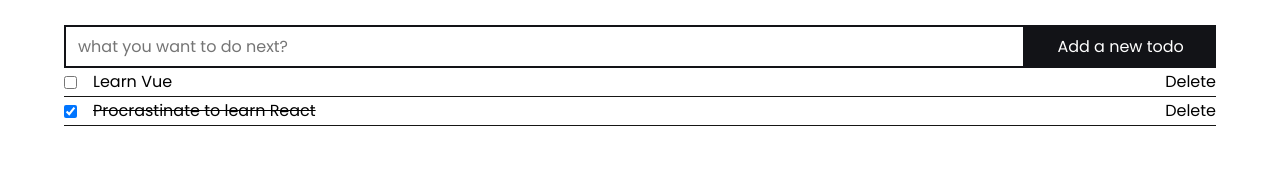
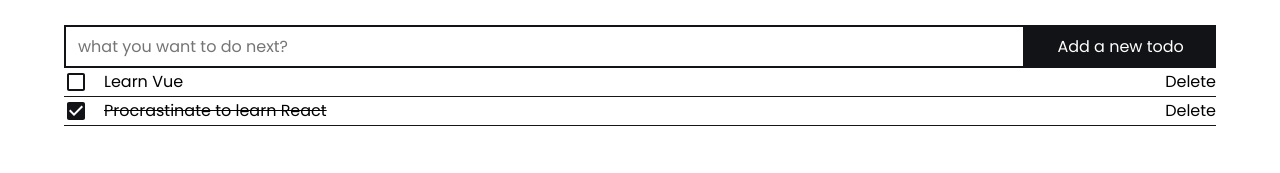
Before and after one commit to paulocuambe/tdd-vue, a Vue app: page /todo-app in a window 1280 px wide. Shown: the part 122-295 px from the top of the page. Built offline with nearby package versions, Linux system fonts and the light colour scheme.

Commit message:
style checkbox component

```diff
--- a/src/assets/main.css
+++ b/src/assets/main.css
@@ -12,11 +12,16 @@
   --text-xs: 0.64rem;
 
   --color-black: hsl(228, 12%, 8%);
-  --color-darkblue: hsl(212, 61%, 6%);
   --color-gray: hsl(180, 7%, 76%);
   --color-white: hsl(0, 0%, 100%);
+  --color-darkblue: hsl(212, 61%, 6%);
   --color-red: hsl(0, 70%, 42%);
   --color-yellow: hsl(53, 100%, 65%);
+
+  --svg-size-sm: 16px;
+  --svg-size-md: 24px;
+  --svg-size-lg: 32px;
+  --svg-size-xl: 48px;
 }
 
 html {
--- a/src/components/base/BaseCheckbox.vue
+++ b/src/components/base/BaseCheckbox.vue
@@ -1,5 +1,26 @@
 <template>
-  <input type="checkbox" :checked="modelValue" @change="$emit('update:modelValue', $event.target.checked)" />
+  <label class="checkbox" :for="id">
+    <input
+      type="checkbox"
+      class="checkbox__input"
+      :id="id"
+      :data-testid="dataTestid"
+      :checked="modelValue"
+      @change="$emit('update:modelValue', $event.target.checked)"
+    />
+
+    <svg v-if="modelValue" class="checkbox__icon" xmlns="http://www.w3.org/2000/svg" viewBox="0 0 24 24">
+      <path d="M0 0h24v24H0z" fill="none" />
+      <path
+        d="M19 3H5c-1.11 0-2 .9-2 2v14c0 1.1.89 2 2 2h14c1.11 0 2-.9 2-2V5c0-1.1-.89-2-2-2zm-9 14l-5-5 1.41-1.41L10 14.17l7.59-7.59L19 8l-9 9z"
+      />
+    </svg>
+
+    <svg v-else class="checkbox__icon" xmlns="http://www.w3.org/2000/svg" viewBox="0 0 24 24">
+      <path d="M0 0h24v24H0z" fill="none" />
+      <path d="M19 5v14H5V5h14m0-2H5c-1.1 0-2 .9-2 2v14c0 1.1.9 2 2 2h14c1.1 0 2-.9 2-2V5c0-1.1-.9-2-2-2z" />
+    </svg>
+  </label>
 </template>
 <script>
 export default {
@@ -8,8 +29,34 @@ export default {
       type: Boolean,
       default: false,
     },
+    id: {
+      type: [String, Number],
+      default: () => Math.ceil(Math.random() * 10000),
+    },
+    dataTestid: {
+      type: String,
+      required: false,
+    },
   },
   emits: ["update:modelValue"],
   setup() {},
 };
 </script>
+
+<style scoped>
+.checkbox,
+.checkbox__input,
+.checkbox__icon {
+  width: var(--svg-size-md);
+  height: var(--svg-size-md);
+}
+
+.checkbox__input {
+  position: absolute;
+  opacity: 0;
+}
+
+.checkbox__icon {
+  fill: var(--color-black);
+}
+</style>
```
